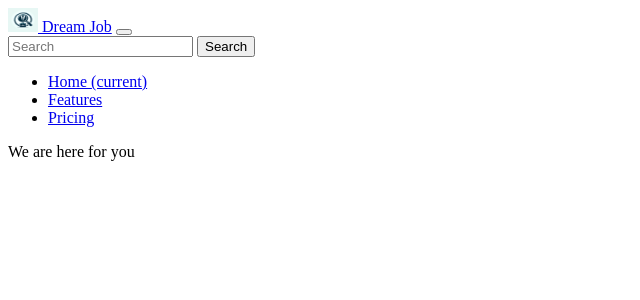
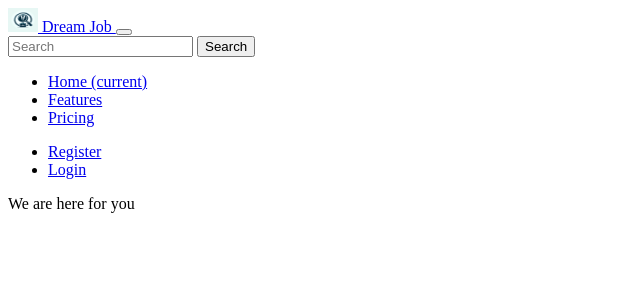
Before and after one commit to EinzSweiz/riad-sultanov-website, a Flask app: template templates/nav.html in a window 1280 px wide. Shown: the top 300 px of the page, without its empty margins (0-640 px from the left). Run offline with Flask 3, Linux system fonts and the light colour scheme; the template is opened without the code that fills it, so the values that code supplies are empty.

Commit message:
Change navbar

```diff
--- a/templates/nav.html
+++ b/templates/nav.html
@@ -1,7 +1,8 @@
 <nav class="navbar navbar-expand-lg navbar-dark bg-dark shadow-sm fixed-top">
   <a class="navbar-brand" href="#">
-    <img src="static/logo.webp" alt="" width = "30" height = "24" class = "d-inline-block align-top "">
-    Dream Job</a>
+    <img src="static/logo.webp" alt="" width="30" height="24" class="d-inline-block align-top">
+    Dream Job
+  </a>
   <button class="navbar-toggler" type="button" data-toggle="collapse" data-target="#navbarText" aria-controls="navbarText" aria-expanded="false" aria-label="Toggle navigation">
     <span class="navbar-toggler-icon"></span>
   </button>
@@ -21,9 +22,17 @@
         <a class="nav-link" href="#">Pricing</a>
       </li>
     </ul>
+    <ul class="navbar-nav ml-auto"> <!-- Add this line -->
+      <li class="nav-item">
+        <a class="nav-link" href="#">Register</a>
+      </li>
+      <li class="nav-item">
+        <a class="nav-link" href="#">Login</a>
+      </li>
+    </ul>
     <span class="navbar-text">
       We are here for you
     </span>
   </div>
 </nav>
-<div style = "height:56px"></div>
+<div style="height:56px"></div>
```
Also changed, not shown: 1 other file.
